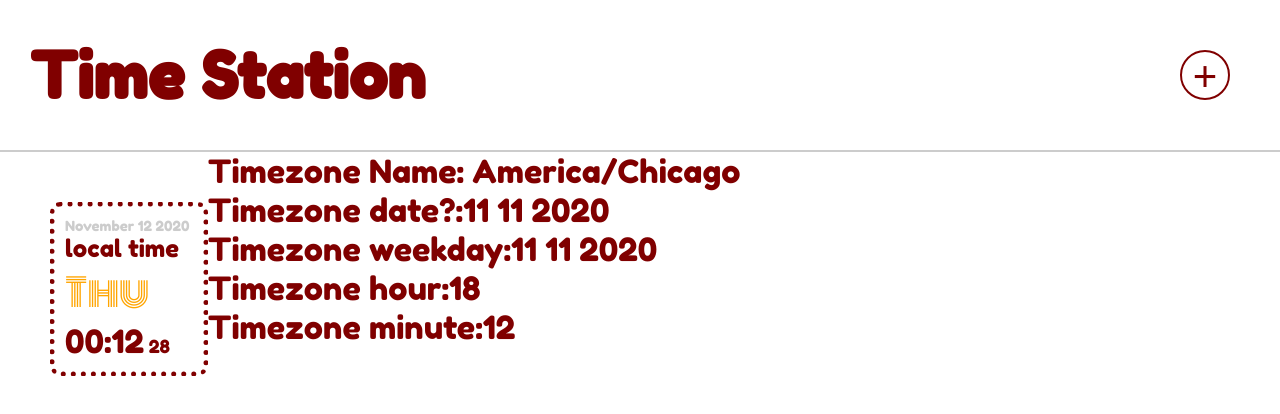
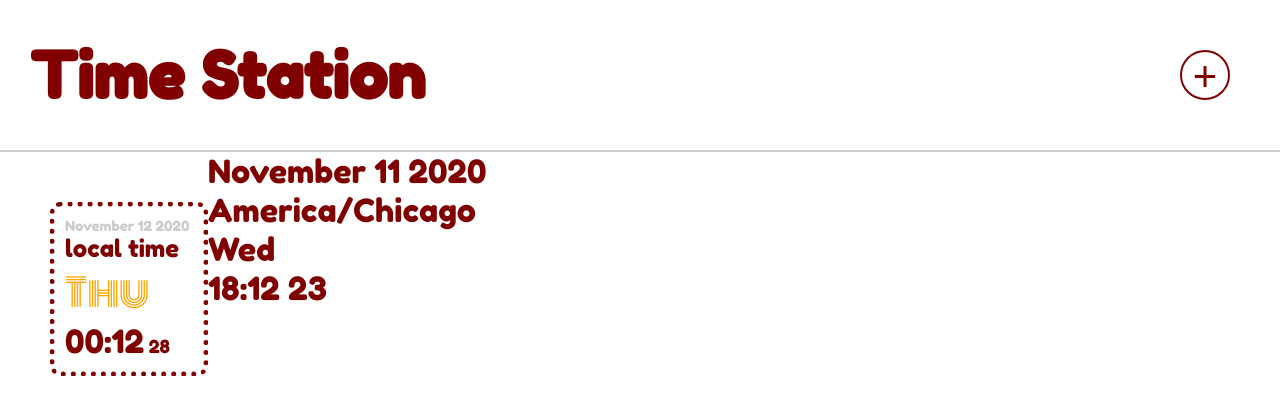
Before and after one commit to xiongkb/timezone-clock, a React (Create React App) app: page / in a window 1280 px wide. Shown: the top 414 px of the page. Built offline with nearby package versions, Linux system fonts and the light colour scheme.

Commit message:
changed display of time for the timezone

```diff
--- a/src/Components/Timezones/tz.js
+++ b/src/Components/Timezones/tz.js
@@ -7,22 +7,22 @@ const moment = require("moment-timezone");
 const Timezones = () => {
     let timezone = moment().tz("America/Chicago");
     let tzName = timezone._z.name;
-    let tzDate = timezone.format("MM DD YYYY")
+    let tzDate = timezone.format("MMMM DD YYYY")
+    let tzWeekDay = timezone.format("ddd")
     let tzHour = timezone.format("HH");
     let tzMinute = timezone.format("mm");
+    let tzSeconds = timezone.format("ss");
 
     console.log(moment.tz.zonesForCountry("US"))
-    console.log(timezone)
-
-
 
     return (
         <div>
-            <div>Timezone Name: {tzName}</div>
-            <div>Timezone date?:{tzDate}</div>
-            <div>Timezone weekday:{tzDate}</div>
-            <div>Timezone hour:{tzHour}</div>
-            <div>Timezone minute:{tzMinute}</div>
+            <div>{tzDate}</div>
+            <div>{tzName}</div>
+            <div>{tzWeekDay}</div>
+            <div>
+                {tzHour}:{tzMinute} <span>{tzSeconds}</span>
+            </div>
         </div>
     )
 }
```
